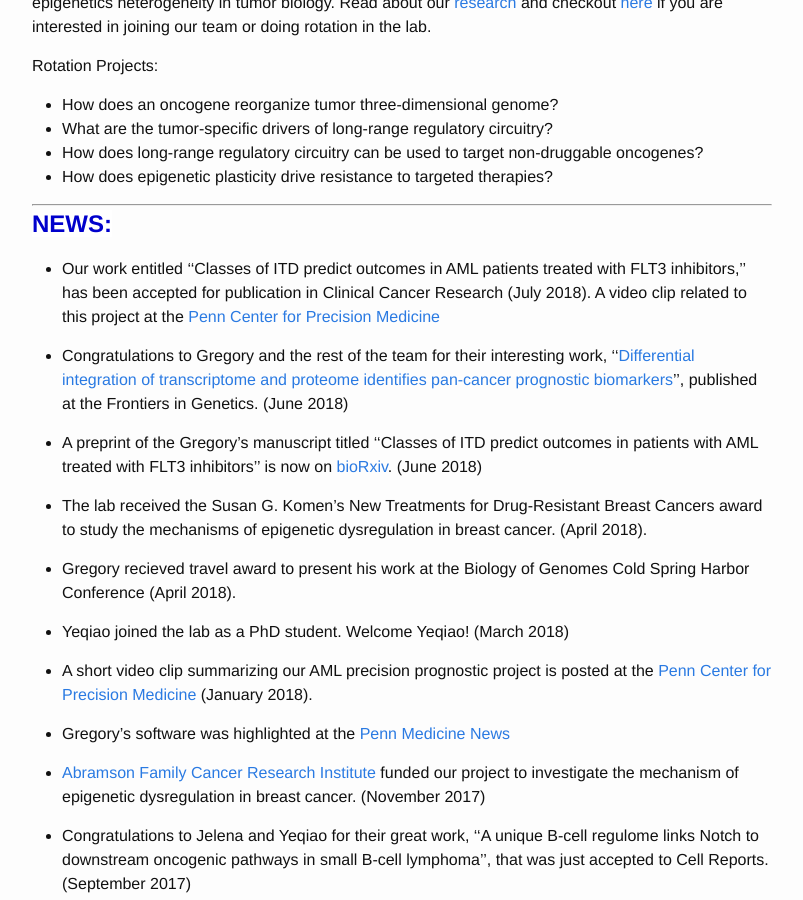
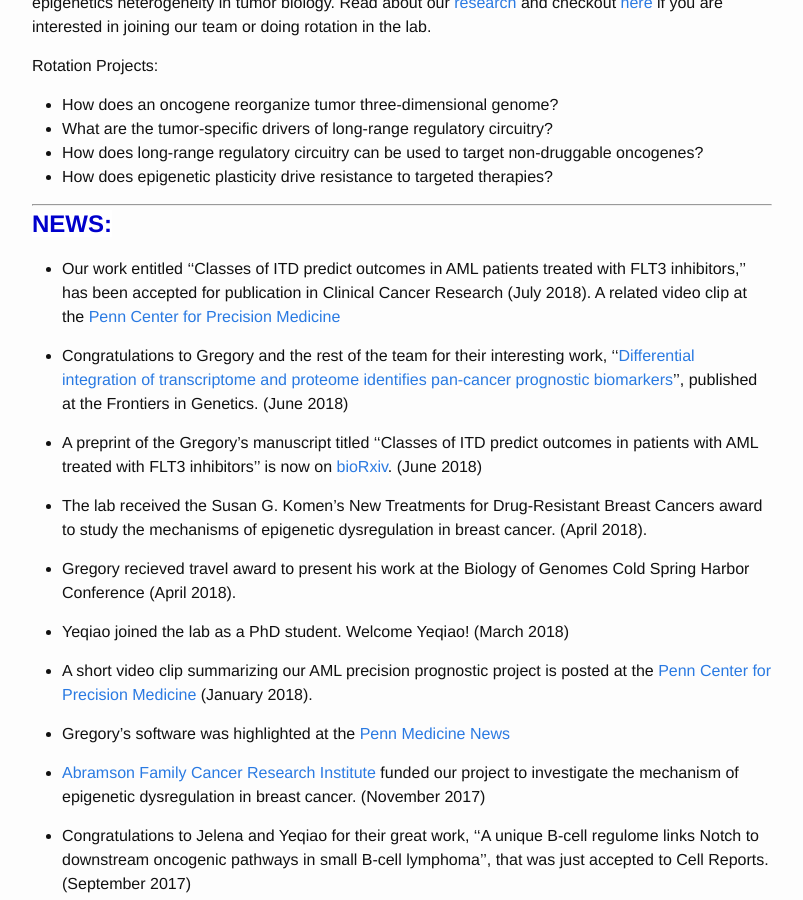
Before and after one commit to faryabib/faryabib.github.io, a Jekyll site: the page built from index.md, in a window 1280 px wide and 900 px high, scrolled down 676 px. Shown: the whole window, without its empty margins (238-1041 px from the left). Built offline with Jekyll 4.4.1, drawn with Linux system fonts in a browser that asks for light colours.

Commit message:
Update index.md

```diff
--- a/index.md
+++ b/index.md
@@ -22,7 +22,7 @@ Rotation Projects:
 
 ----
 <strong><span style="font-size: 1.5em; font-weight: bold; color: #0000cc; background-color: #ffffff">NEWS:</span><strong>
-+ Our work entitled ''Classes of ITD predict outcomes in AML patients treated with FLT3 inhibitors,'' has been accepted for publication in Clinical Cancer Research (July 2018). A video clip related to this project at the [Penn Center for Precision Medicine](https://www.youtube.com/watch?v=vqLXfHXP98A&index=20&list=PLRGEsZTjjo8mLReT4vqHU6cc_d4hn46GV)
++ Our work entitled ''Classes of ITD predict outcomes in AML patients treated with FLT3 inhibitors,'' has been accepted for publication in Clinical Cancer Research (July 2018). A related video clip at the [Penn Center for Precision Medicine](https://www.youtube.com/watch?v=vqLXfHXP98A&index=20&list=PLRGEsZTjjo8mLReT4vqHU6cc_d4hn46GV)
 
 + Congratulations to Gregory and the rest of the team for their interesting work, ''[Differential integration of transcriptome and proteome identifies pan-cancer prognostic biomarkers](https://goo.gl/pvZ4Dn)'', published at the Frontiers in Genetics. (June 2018)
 
```
